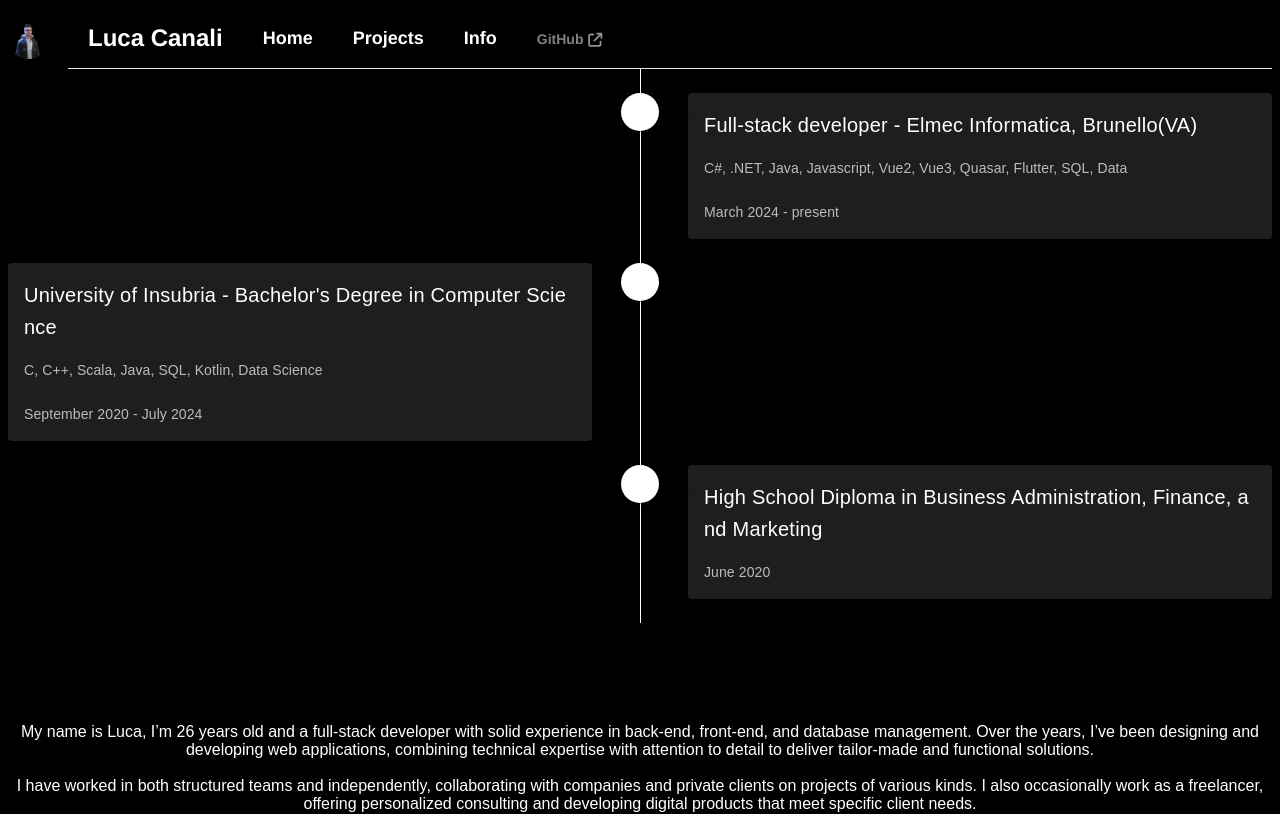
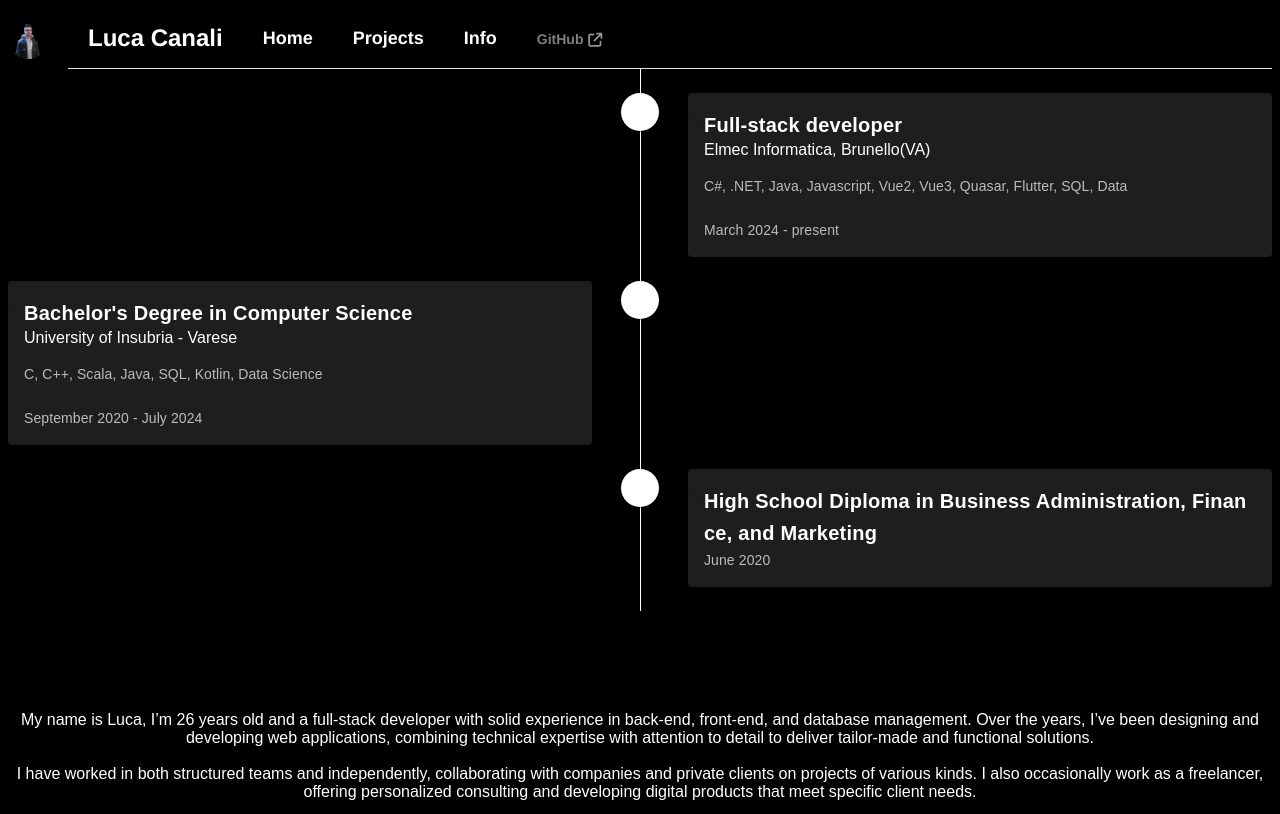
Before and after one commit to Luca9862/lucacanali.me, a Vue app: page /info in a window 1280 px wide. Shown: the top 814 px of the page. Built offline with nearby package versions, Linux system fonts and the light colour scheme.

Commit message:
refactor(LCC-9): card in info page

```diff
--- a/src/pages/InfoPage.vue
+++ b/src/pages/InfoPage.vue
@@ -1,11 +1,16 @@
 <template>
-    <div>
-        <v-timeline align-top>
+    <div class="timeline">
+        <div v-if="$vuetify.breakpoint.width < 700">
+            <v-timeline
+            :reverse="reverse"
+            dense
+            >
                 <v-timeline-item fill-dot>
                     <v-card dark>
-                    <v-card-title class="text-h6">
-                        Full-stack developer - Elmec Informatica, Brunello(VA)
+                        <v-card-title class="text-h6" style="font-weight: bold;">
+                            <span>Full-stack developer</span>
                         </v-card-title>
+                        <span class="subtitle">Elmec Informatica, Brunello(VA)</span>
                         <v-card-text class="white text--primary">
                             <p>C#, .NET, Java, Javascript, Vue2, Vue3, Quasar, Flutter, SQL, Data <br><br>March 2024 -
                                 present</p>
@@ -14,9 +19,10 @@
                 </v-timeline-item>
                 <v-timeline-item fill-dot>
                     <v-card dark>
-                    <v-card-title class="text-h6">
-                        University of Insubria - Bachelor's Degree in Computer Science
+                        <v-card-title class="text-h6" style="font-weight: bold;">
+                            <span>Bachelor's Degree in Computer Science</span>
                         </v-card-title>
+                        <span class="subtitle">University of Insubria</span>
                         <v-card-text class="white text--primary">
                             <p>C, C++, Scala, Java, SQL, Kotlin, Data Science <br><br>September 2020 - July 2024</p>
                         </v-card-text>
@@ -24,8 +30,8 @@
                 </v-timeline-item>
                 <v-timeline-item fill-dot>
                     <v-card dark>
-                    <v-card-title class="text-h6">
-                        High School Diploma in Business Administration, Finance, and Marketing
+                        <v-card-title class="text-h6" style="font-weight: bold;">
+                            <span>High School Diploma in Business Administration, Finance, and Marketing</span>
                         </v-card-title>
                         <v-card-text class="white text--primary">
                             <p>June 2020</p>
@@ -33,6 +39,44 @@
                     </v-card>
                 </v-timeline-item>
             </v-timeline>
+        </div>
+        <div v-else>
+            <v-timeline align-top>
+                <v-timeline-item fill-dot>
+                    <v-card dark>
+                        <v-card-title class="text-h6" style="font-weight: bold;">
+                            <span>Full-stack developer</span>
+                        </v-card-title>
+                        <span class="subtitle">Elmec Informatica, Brunello(VA)</span>
+                        <v-card-text class="white text--primary">
+                            <p>C#, .NET, Java, Javascript, Vue2, Vue3, Quasar, Flutter, SQL, Data <br><br>March 2024 -
+                                present</p>
+                        </v-card-text>
+                    </v-card>
+                </v-timeline-item>
+                <v-timeline-item fill-dot>
+                    <v-card dark>
+                        <v-card-title class="text-h6" style="font-weight: bold;">
+                            <span>Bachelor's Degree in Computer Science</span>
+                        </v-card-title>
+                        <span class="subtitle">University of Insubria - Varese</span>
+                        <v-card-text class="white text--primary">
+                            <p>C, C++, Scala, Java, SQL, Kotlin, Data Science <br><br>September 2020 - July 2024</p>
+                        </v-card-text>
+                    </v-card>
+                </v-timeline-item>
+                <v-timeline-item fill-dot>
+                    <v-card dark>
+                        <v-card-title class="text-h6" style="font-weight: bold;">
+                            <span>High School Diploma in Business Administration, Finance, and Marketing</span>
+                        </v-card-title>
+                        <v-card-text class="white text--primary">
+                            <p>June 2020</p>
+                        </v-card-text>
+                    </v-card>
+                </v-timeline-item>
+            </v-timeline>
+        </div>
         <p style="text-align: center; padding-top: 100px ;color: white;">My name is Luca, I’m 26 years old and a
             full-stack developer with
             solid experience in back-end, front-end, and database management. Over the years, I’ve been designing and
@@ -107,28 +151,20 @@ export default {
 </script>
 
 <style>
+.subtitle{
+    padding-left: 16px;
+    font-size: 16px;
+    font-weight: 100;
+    word-break: break-word;
+}
+.v-card__title{
+    word-break: break-word;
+    padding-bottom: 0px !important;
+}
 .v-timeline::before {
     background-color: white !important;
     width: 1px !important;
     justify-self: anchor-center;
-    /* aumenta lo spessore */
-}
-
-@media (max-width: 959px) {
-  .v-timeline-item__dot {
-    display: none !important;
-    position: absolute !important; /* fuori dal layout */
-  }
-  .v-timeline-item__divider{
-    width: 0px;
-    position: absolute;
-  }
-  .v-timeline-item {
-    padding-left: 0px !important;
-    margin-left: 0px !important;
-        flex-basis: 100% !important;
-
-}
 }
 
 </style>
```
Lines whose indentation alone changed are shown as unchanged.
